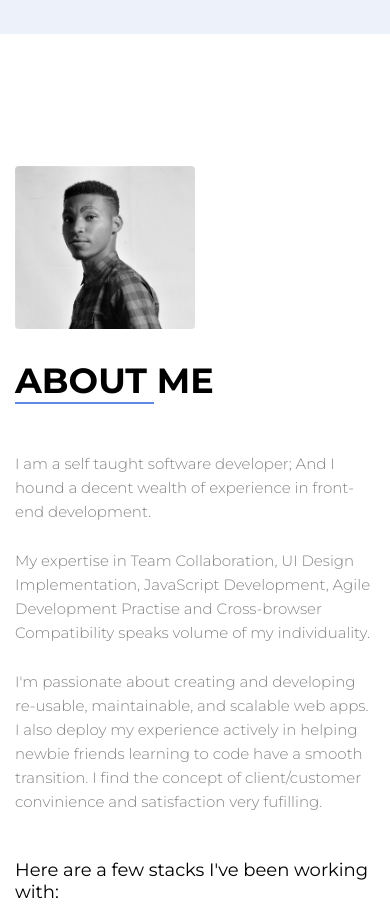
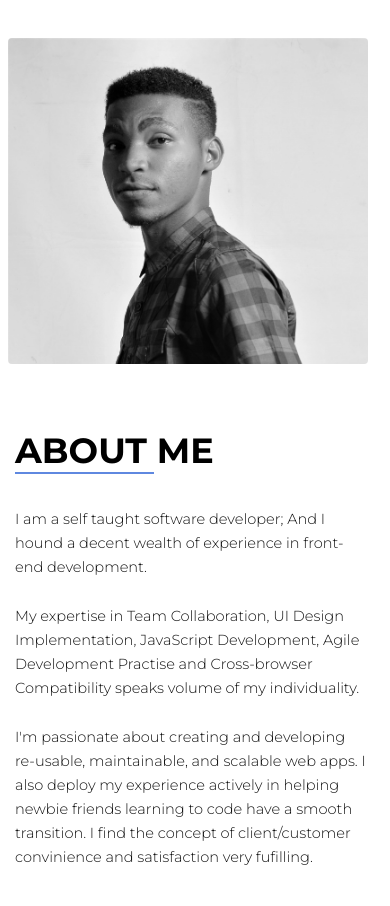
Before and after one commit to nwachiii/nwachukwuemmanuel, a plain HTML site: page index.html in a window 390 px wide. Shown: the part 920-1826 px from the top of the page. Drawn offline with Linux system fonts and the light colour scheme.

Commit message:
'Mobile responsiveness'

```diff
--- a/css/about.css
+++ b/css/about.css
@@ -1,7 +1,7 @@
 .about {
   padding: 100px 15px;
   background-color: #fff;
-  margin-top: 5rem;
+  /* margin-top: 3rem; */
 }
 
 .about-img {
@@ -17,6 +17,7 @@
 }
 
 .text {
+  font-size: 5.9vw;
   max-width: 50%;
   padding-left: 5rem;
 }
@@ -55,10 +56,12 @@
 }
 
 .text p {
-  font-size: 15px;
+  font-size: calc(14px + (22 - 14) * ((100vw - 300px) / (1600 - 300)));
   font-weight: 200;
   line-height: 24px;
-  color: #838383;
+  color: #121212;
+  width: auto;
+  padding-right: 0.5em;
 }
 
 .skills {
@@ -116,3 +119,31 @@
 .social a .fa:hover {
   color: #000;
 }
+
+@media (max-width: 768px) {
+  .about-img {
+    flex: 0 0 100%;
+    max-width: 100%;
+    margin-top: -3em;
+  }
+  .text {
+    max-width: 100%;
+  }
+
+  .about-content {
+    display: block;
+  }
+  .text .title h1 {
+    margin-top: 1em;
+  }
+}
+
+@media (max-width: 400px) {
+  .about-img {
+    margin-left: -7px;
+  }
+
+  .about-text p:first-child {
+    margin-top: -15px;
+  }
+}
--- a/css/footer.css
+++ b/css/footer.css
@@ -1,6 +1,6 @@
 footer {
   padding: 70px 15px;
-    background-color: #01143e;
+  background-color: #121c37;
 }
 
 .footer-logo {
@@ -8,7 +8,7 @@ footer {
   max-width: 100%;
   text-align: center;
   font-size: 45px;
-    font-family: 'Lobster', cursive;
+  font-family: "Lobster", cursive;
   color: rgb(236, 241, 250);
   font-weight: 900;
 }
@@ -28,11 +28,11 @@ footer {
 }
 
 .social-link a:hover {
-    color: rgb(236, 241, 250)
+  color: rgb(236, 241, 250);
 }
 
 .copyright {
-    background-color: #01143e;
+  background-color: #121c37;
   border-top: 1px solid #423940;
   padding: 15px;
 }
```
Lines whose indentation alone changed are shown as unchanged.
